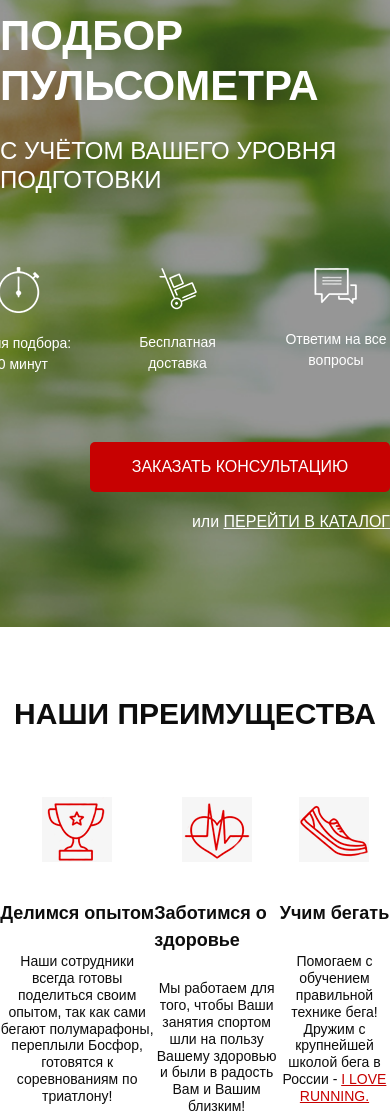
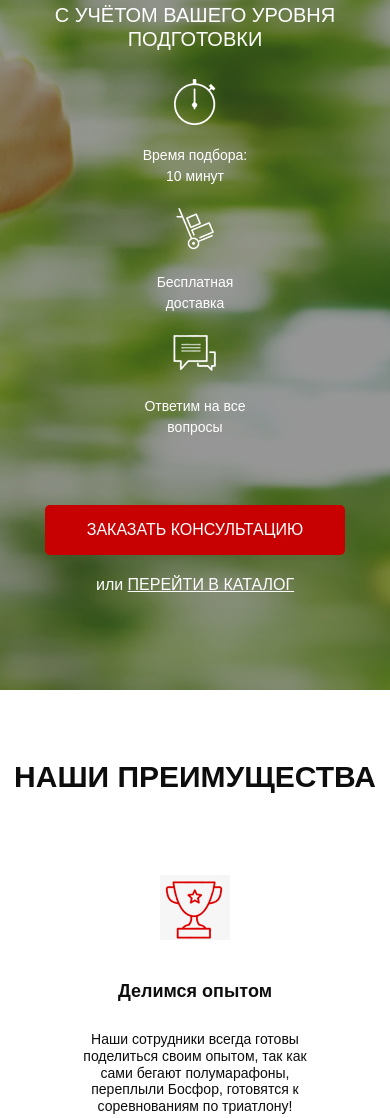
Before and after one commit to bormad/RunSmart, a website: page src/index.html in a window 390 px wide. Shown: the part 217-1335 px from the top of the page. Drawn offline with Linux system fonts and the light colour scheme.

Commit message:
adaptation

```diff
--- /dev/null
+++ b/src/sass/base/_media.scss
@@ -0,0 +1,43 @@
+@media (max-width: 1200px) {
+    .container {
+        max-width: 700px;
+    }
+}
+
+@media (max-width: 768px) {
+    .header {
+        display: none;
+        &__official {
+            margin: 20px 0 20px 0;
+        }
+    }
+    .promo__wrapper {
+        align-items: center;
+        text-align: center;
+    }
+
+    .advantages__wrapper {
+        flex-direction: column;
+        align-items: center;
+    }
+    .advantages__item {
+        margin-top: 15px;
+    }
+}
+
+@media (max-width: 424px) {
+    .promo__header {
+        font-size: 35px;
+    }
+    .promo__subheader {
+        font-size: 20px;
+    }
+    .promo__icons {
+        flex-direction: column;
+        width: auto;
+        margin-top: auto;
+    }
+    .promo__icon {
+        margin-top: 20px;
+    }
+}
--- a/src/sass/style.scss
+++ b/src/sass/style.scss
@@ -10,3 +10,4 @@
 @import 'blocks/header.scss';
 @import 'blocks/buttons';
 @import 'blocks/advantages';
+@import 'base/media'
```
Also changed, not shown: src/css/style.min.css.
